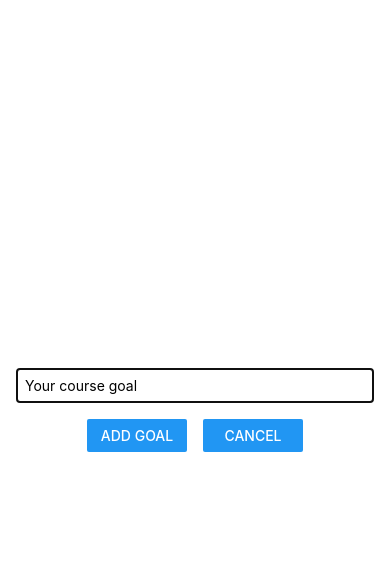
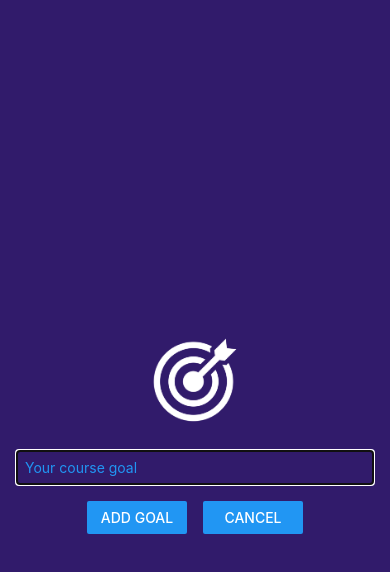
Before and after one commit to Mowgle88/RNCourse, a React Native app: screen / in a window 390 px wide. Both pictures are taken after a click on the button "ADD NEW GOAL". Shown: the top 572 px of the page. Built offline with nearby package versions, Linux system fonts and the light colour scheme.

Commit message:
feat: add image

```diff
--- a/components/GoalInput.tsx
+++ b/components/GoalInput.tsx
@@ -1,5 +1,5 @@
 import React, { useState } from 'react'
-import { StyleSheet, Button, TextInput, View, Modal } from 'react-native'
+import { StyleSheet, Button, TextInput, View, Modal, Image } from 'react-native'
 
 interface GoalInputProps {
   onAddGoal: (arg: string) => void,
@@ -28,10 +28,12 @@
   return (
     <Modal visible={props.visible} animationType='fade'>
       <View style={styles.inputContainer}>
+        <Image style={styles.image} source={require('../assets/images/goal.png')} />
         <TextInput
           value={enteredGoalText}
           style={styles.textInput}
           placeholder='Your course goal'
+          placeholderTextColor={'rgb(33, 150, 243)'}
           onChangeText={goalInputHandler}
         />
         <View style={styles.buttonContainer}>
@@ -59,16 +61,20 @@
     flex: 1,
     justifyContent: 'center',
     alignItems: 'center',
-    marginBottom: 24,
     padding: 16,
-    borderBottomWidth: 1,
-    borderBottomColor: '#cccccc',
+    backgroundColor: '#311b6b'
+  },
+  image: {
+    width: 100,
+    height: 100,
+    margin: 20
   },
   textInput: {
     borderWidth: 1,
     borderColor: '#cccccc',
     width: '100%',
-    padding: 8
+    padding: 8,
+    color: 'white',
   },
   buttonContainer: {
     flexDirection: 'row',
```
Also changed, not shown: assets/images/goal.png (added).
